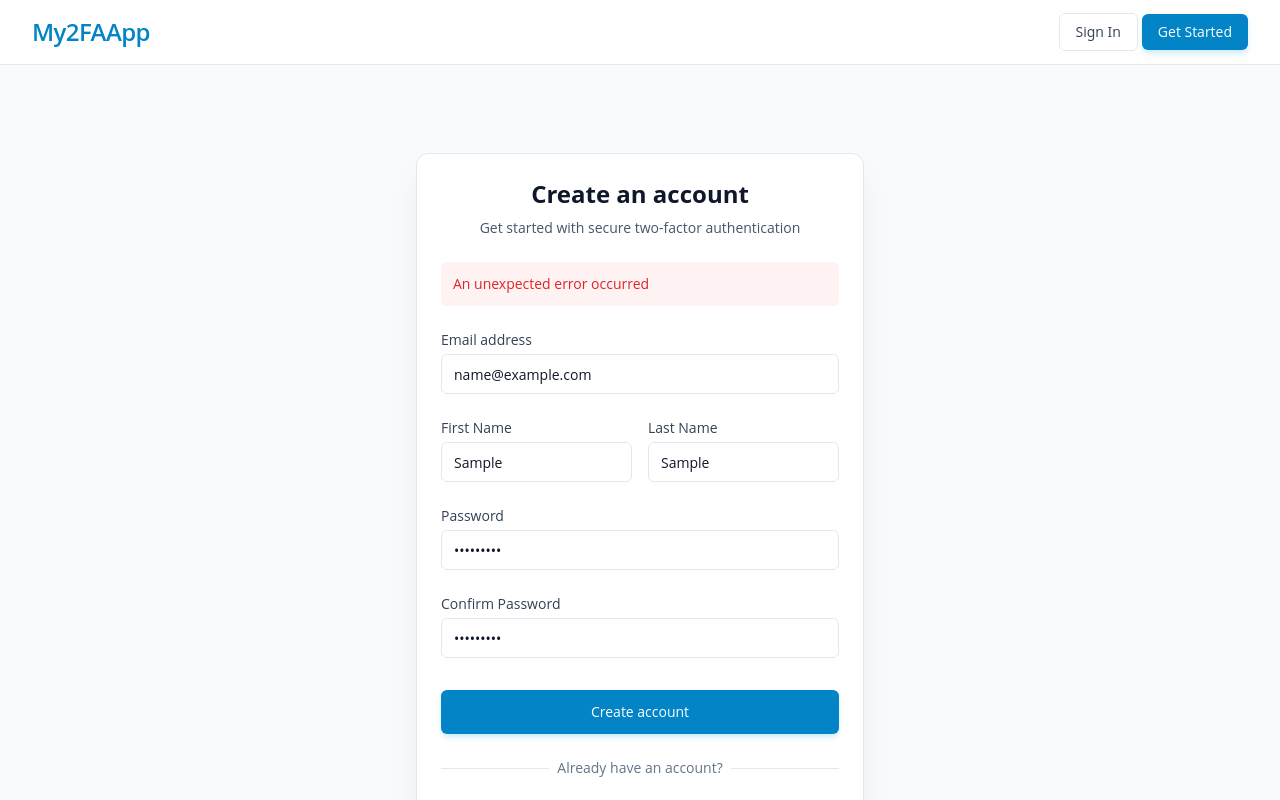
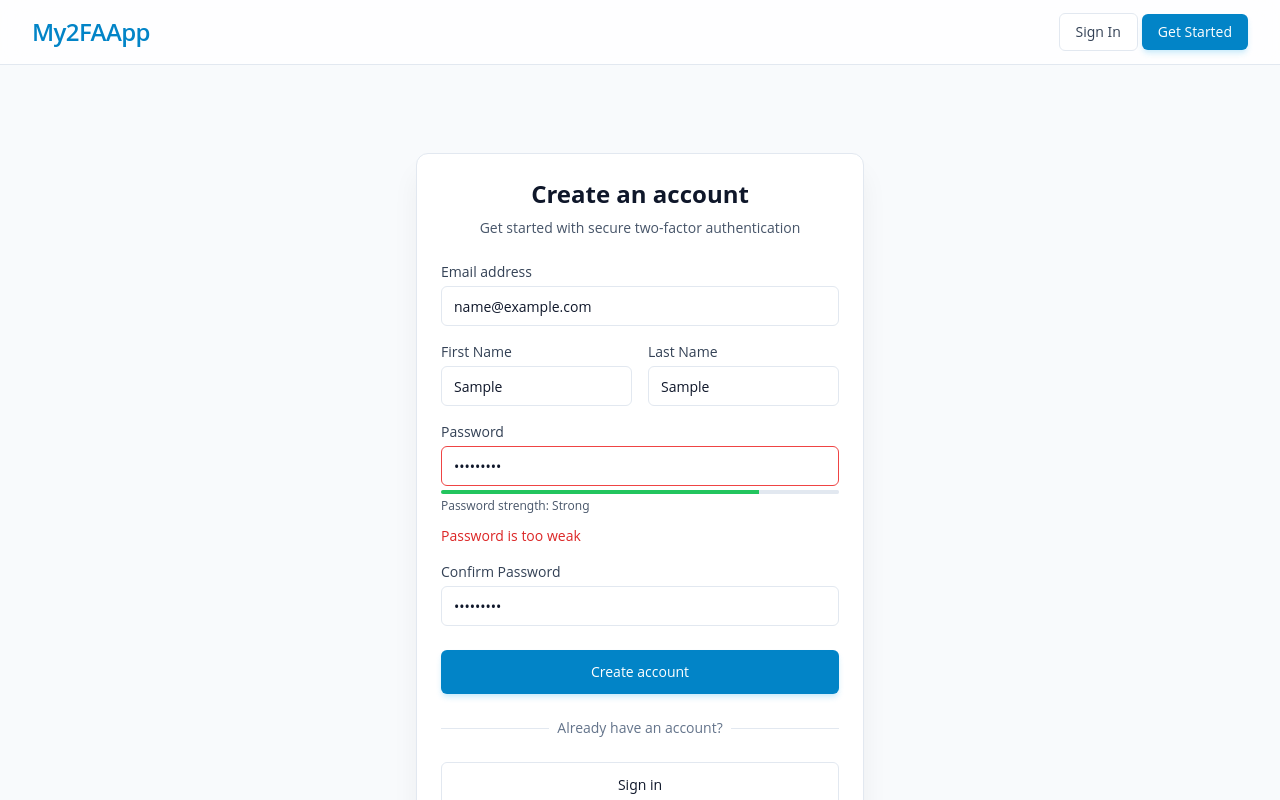
Before and after one commit to RonyBubnovsky/2FA-Project, a Next.js app in the folder google-2fa-project/: page /register in a window 1280 px wide. Both pictures are taken after typing "name@example.com", "Sample", "Sample", "Sample123", "Sample123" into the empty fields and a click on the button "Create account". Shown: the top 800 px of the page. Built offline with nearby package versions, Linux system fonts and the light colour scheme; no server answers.

Commit message:
Add password strength validation and form error handling in registration

```diff
--- a/google-2fa-project/src/app/register/page.tsx
+++ b/google-2fa-project/src/app/register/page.tsx
@@ -1,5 +1,72 @@
 'use client'
-import { useState } from 'react'
+import { useState, useEffect } from 'react'
+
+// Password strength component
+function PasswordStrengthMeter({ password }: { password: string }) {
+  // Calculate password strength
+  const calculateStrength = (password: string) => {
+    if (!password) return 0;
+
+    let score = 0;
+
+    // Length check
+    if (password.length >= 8) score += 1;
+
+    // Character type checks
+    if (/[A-Z]/.test(password)) score += 1;
+    if (/[a-z]/.test(password)) score += 1;
+    if (/[0-9]/.test(password)) score += 1;
+    if (/[!@#$%^&*()_+\-=\[\]{};':"\\|,.<>\/?]/.test(password)) score += 1;
+
+    return score;
+  };
+
+  const strength = calculateStrength(password);
+
+  // Strength indicators
+  const getStrengthLabel = (strength: number) => {
+    if (strength === 0) return 'Very Weak';
+    if (strength === 1) return 'Weak';
+    if (strength === 2) return 'Fair';
+    if (strength === 3) return 'Good';
+    if (strength === 4) return 'Strong';
+    if (strength === 5) return 'Very Strong';
+    return '';
+  };
+
+  const getStrengthColor = (strength: number) => {
+    if (strength === 0) return 'bg-red-500';
+    if (strength === 1) return 'bg-red-500';
+    if (strength === 2) return 'bg-orange-500';
+    if (strength === 3) return 'bg-yellow-500';
+    if (strength === 4) return 'bg-green-500';
+    if (strength === 5) return 'bg-green-600';
+    return '';
+  };
+
+  return (
+    <div className="mt-1 mb-3">
+      <div className="flex h-1 w-full rounded bg-secondary-100 dark:bg-secondary-800 overflow-hidden">
+        {[1, 2, 3, 4, 5].map((level) => (
+          <div
+            key={level}
+            className={`h-full w-1/5 ${level <= strength ? getStrengthColor(strength) : 'bg-secondary-200 dark:bg-secondary-700'}`}
+          />
+        ))}
+      </div>
+      {password && (
+        <p className="text-xs mt-1 text-secondary-600 dark:text-secondary-400">
+          Password strength: <span className="font-medium">{getStrengthLabel(strength)}</span>
+        </p>
+      )}
+      {password && strength < 3 && (
+        <p className="text-xs text-red-500 mt-1">
+          Use at least 8 characters with uppercase, lowercase, numbers and special characters.
+        </p>
+      )}
+    </div>
+  );
+}
 
 export default function RegisterPage() {
   const [email, setEmail] = useState('')
@@ -10,18 +77,86 @@ export default function RegisterPage() {
   const [message, setMessage] = useState('')
   const [isLoading, setIsLoading] = useState(false)
   const [error, setError] = useState('')
+  const [validationErrors, setValidationErrors] = useState<{
+    email?: string;
+    firstName?: string;
+    lastName?: string;
+    password?: string;
+    confirmPassword?: string;
+  }>({})
+
+  // Validate email with regex
+  const validateEmail = (email: string) => {
+    const regex = /^[a-zA-Z0-9._%+-]+@[a-zA-Z0-9.-]+\.[a-zA-Z]{2,}$/
+    return regex.test(email)
+  }
+
+  // Validate password strength
+  const validatePassword = (password: string) => {
+    const minLength = password.length >= 8;
+    const hasUppercase = /[A-Z]/.test(password);
+    const hasLowercase = /[a-z]/.test(password);
+    const hasNumber = /[0-9]/.test(password);
+    const hasSpecial = /[!@#$%^&*()_+\-=\[\]{};':"\\|,.<>\/?]/.test(password);
+
+    return minLength && hasUppercase && hasLowercase && hasNumber && hasSpecial;
+  }
+
+  // Form validation
+  const validateForm = () => {
+    const errors: {
+      email?: string;
+      firstName?: string;
+      lastName?: string;
+      password?: string;
+      confirmPassword?: string;
+    } = {};
+
+    // Email validation
+    if (!email) {
+      errors.email = 'Email is required';
+    } else if (!validateEmail(email)) {
+      errors.email = 'Please enter a valid email address';
+    }
+
+    // Name validations
+    if (firstName && !/^[a-zA-Z\s]+$/.test(firstName)) {
+      errors.firstName = 'First name should contain only letters';
+    }
+
+    if (lastName && !/^[a-zA-Z\s]+$/.test(lastName)) {
+      errors.lastName = 'Last name should contain only letters';
+    }
+
+    // Password validation
+    if (!password) {
+      errors.password = 'Password is required';
+    } else if (!validatePassword(password)) {
+      errors.password = 'Password is too weak';
+    }
+
+    // Confirm password validation
+    if (password !== confirmPassword) {
+      errors.confirmPassword = 'Passwords do not match';
+    }
+
+    setValidationErrors(errors);
+    return Object.keys(errors).length === 0;
+  }
 
   async function onSubmit(e: React.FormEvent) {
     e.preventDefault()
-    setIsLoading(true)
+
+    // Clear previous messages
     setMessage('')
     setError('')
 
-    if (password !== confirmPassword) {
-      setError('Passwords do not match')
-      setIsLoading(false)
-      return
+    // Validate form before submission
+    if (!validateForm()) {
+      return;
     }
+
+    setIsLoading(true)
 
     try {
       const res = await fetch('/api/auth/register', {
@@ -30,8 +165,18 @@ export default function RegisterPage() {
         body: JSON.stringify({ email, firstName, lastName, password }),
       })
       const data = await res.json()
-      if (res.ok) setMessage('Check your email for verification link.')
-      else setError(data.error)
+
+      if (res.ok) {
+        setMessage('Check your email for verification link.')
+        // Clear form on success
+        setEmail('')
+        setFirstName('')
+        setLastName('')
+        setPassword('')
+        setConfirmPassword('')
+      } else {
+        setError(data.error)
+      }
     } catch (err) {
       setError('An unexpected error occurred')
     } finally {
@@ -69,7 +214,7 @@ export default function RegisterPage() {
             </div>
           )}
 
-          <form onSubmit={onSubmit} className="space-y-6">
+          <form onSubmit={onSubmit} className="space-y-4">
             {error && (
               <div className="rounded-md bg-red-50 dark:bg-red-900/10 p-3 text-sm text-red-600 dark:text-red-400">
                 {error}
@@ -87,12 +232,15 @@ export default function RegisterPage() {
                 placeholder="name@example.com"
                 value={email}
                 onChange={e => setEmail(e.target.value)}
-                className="input"
+                className={`input ${validationErrors.email ? 'border-red-500 focus:border-red-500 focus:ring-red-500' : ''}`}
                 required
               />
+              {validationErrors.email && (
+                <p className="mt-1 text-sm text-red-600">{validationErrors.email}</p>
+              )}
             </div>
 
-            <div className="grid grid-cols-2 gap-4">
+            <div className="grid grid-cols-1 gap-4 sm:grid-cols-2">
               <div>
                 <label htmlFor="firstName" className="block text-sm font-medium text-secondary-700 dark:text-secondary-300 mb-1">
                   First Name
@@ -104,9 +252,12 @@ export default function RegisterPage() {
                   placeholder="John"
                   value={firstName}
                   onChange={e => setFirstName(e.target.value)}
-                  className="input"
+                  className={`input ${validationErrors.firstName ? 'border-red-500 focus:border-red-500 focus:ring-red-500' : ''}`}
                   required
                 />
+                {validationErrors.firstName && (
+                  <p className="mt-1 text-sm text-red-600">{validationErrors.firstName}</p>
+                )}
               </div>
 
               <div>
@@ -120,9 +271,12 @@ export default function RegisterPage() {
                   placeholder="Doe"
                   value={lastName}
                   onChange={e => setLastName(e.target.value)}
-                  className="input"
+                  className={`input ${validationErrors.lastName ? 'border-red-500 focus:border-red-500 focus:ring-red-500' : ''}`}
                   required
                 />
+                {validationErrors.lastName && (
+                  <p className="mt-1 text-sm text-red-600">{validationErrors.lastName}</p>
+                )}
               </div>
             </div>
 
@@ -137,9 +291,13 @@ export default function RegisterPage() {
                 placeholder="••••••••"
                 value={password}
                 onChange={e => setPassword(e.target.value)}
-                className="input"
+                className={`input ${validationErrors.password ? 'border-red-500 focus:border-red-500 focus:ring-red-500' : ''}`}
                 required
               />
+              <PasswordStrengthMeter password={password} />
+              {validationErrors.password && (
+                <p className="mt-1 text-sm text-red-600">{validationErrors.password}</p>
+              )}
             </div>
 
             <div>
@@ -153,9 +311,12 @@ export default function RegisterPage() {
                 placeholder="••••••••"
                 value={confirmPassword}
                 onChange={e => setConfirmPassword(e.target.value)}
-                className="input"
+                className={`input ${validationErrors.confirmPassword ? 'border-red-500 focus:border-red-500 focus:ring-red-500' : ''}`}
                 required
               />
+              {validationErrors.confirmPassword && (
+                <p className="mt-1 text-sm text-red-600">{validationErrors.confirmPassword}</p>
+              )}
             </div>
 
             <div className="pt-2">
--- a/google-2fa-project/src/pages/api/auth/register.ts
+++ b/google-2fa-project/src/pages/api/auth/register.ts
@@ -6,13 +6,66 @@ import { sendVerificationEmail } from '../../../lib/mail'
 import { v4 as uuidv4 } from 'uuid'
 import crypto from 'crypto'
 
+// Validation functions
+const isValidEmail = (email: string) => {
+  const regex = /^[a-zA-Z0-9._%+-]+@[a-zA-Z0-9.-]+\.[a-zA-Z]{2,}$/
+  return regex.test(email)
+}
+
+const isValidPassword = (password: string) => {
+  // Password requirements:
+  // - At least 8 characters long
+  // - Contains at least one uppercase letter
+  // - Contains at least one lowercase letter
+  // - Contains at least one number
+  // - Contains at least one special character
+  const minLength = password.length >= 8
+  const hasUppercase = /[A-Z]/.test(password)
+  const hasLowercase = /[a-z]/.test(password)
+  const hasNumber = /[0-9]/.test(password)
+  const hasSpecial = /[!@#$%^&*()_+\-=\[\]{};':"\\|,.<>\/?]/.test(password)
+
+  return minLength && hasUppercase && hasLowercase && hasNumber && hasSpecial
+}
+
 export default async function handler(req: NextApiRequest, res: NextApiResponse) {
   if (req.method !== 'POST') return res.status(405).end()
+
   const { email, firstName, lastName, password } = req.body
+
+  // Validate required fields
+  if (!email || !password) {
+    return res.status(400).json({ error: 'Email and password are required' })
+  }
+
+  // Email validation
+  if (!isValidEmail(email)) {
+    return res.status(400).json({ error: 'Invalid email format' })
+  }
+
+  // Password validation
+  if (!isValidPassword(password)) {
+    return res.status(400).json({
+      error: 'Password must be at least 8 characters long and include uppercase, lowercase, number, and special character'
+    })
+  }
+
+  // First name and last name validation
+  if (firstName && typeof firstName !== 'string') {
+    return res.status(400).json({ error: 'First name must be text only' })
+  }
+
+  if (lastName && typeof lastName !== 'string') {
+    return res.status(400).json({ error: 'Last name must be text only' })
+  }
+
   await dbConnect()
+
+  // Check if email is already in use
   if (await User.findOne({ email })) {
     return res.status(400).json({ error: 'Email already in use' })
   }
+
   const hash = await bcrypt.hash(password, 10)
   const token = uuidv4()
   const hmac = crypto
@@ -20,6 +73,8 @@ export default async function handler(req: NextApiRequest, res: NextApiResponse)
     .update(token)
     .digest('hex')
   const expiry = new Date(Date.now() + 24 * 60 * 60 * 1000)
+
+  try {
     await User.create({
       email,
       firstName,
@@ -30,4 +85,13 @@ export default async function handler(req: NextApiRequest, res: NextApiResponse)
     })
     await sendVerificationEmail(email, token)
     return res.json({ ok: true })
+  } catch (error: any) {
+    // Handle mongoose validation errors
+    if (error.name === 'ValidationError') {
+      const validationErrors = Object.values(error.errors).map((err: any) => err.message)
+      return res.status(400).json({ error: validationErrors.join(', ') })
     }
+    console.error('Registration error:', error)
+    return res.status(500).json({ error: 'Registration failed' })
+  }
+}
```
Also changed, not shown: google-2fa-project/src/models/User.ts (+26 -4 lines). Lines whose indentation alone changed are shown as unchanged.
